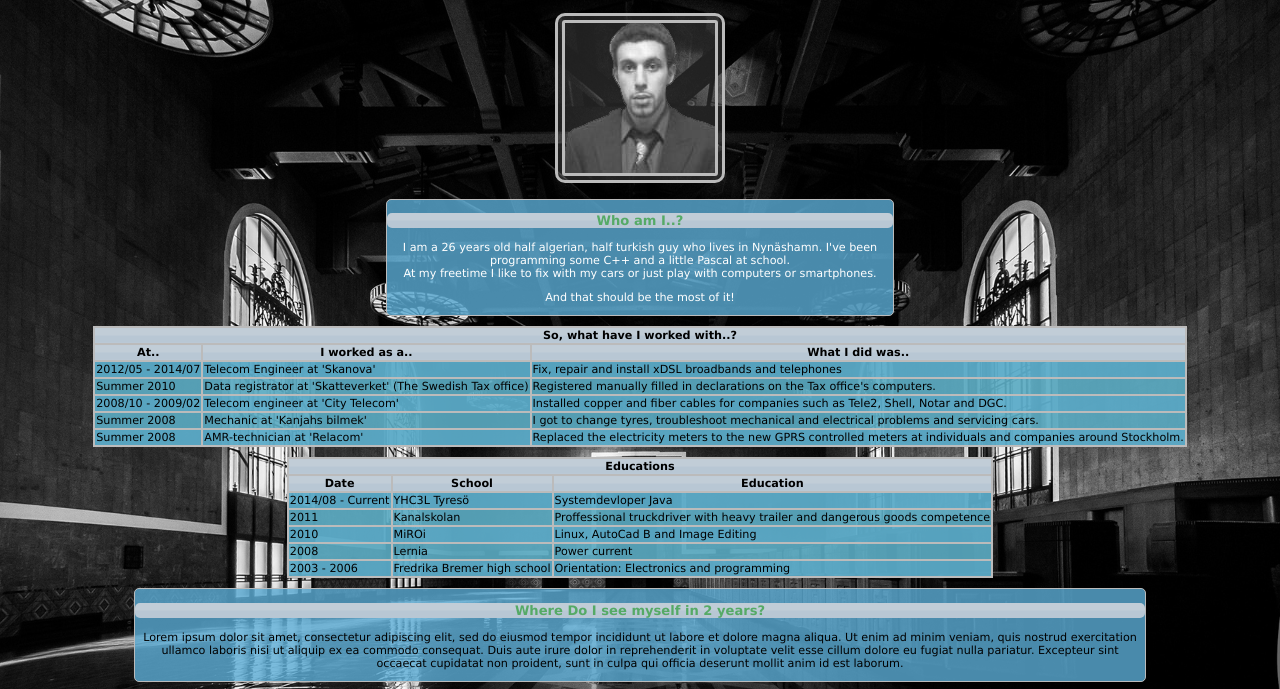
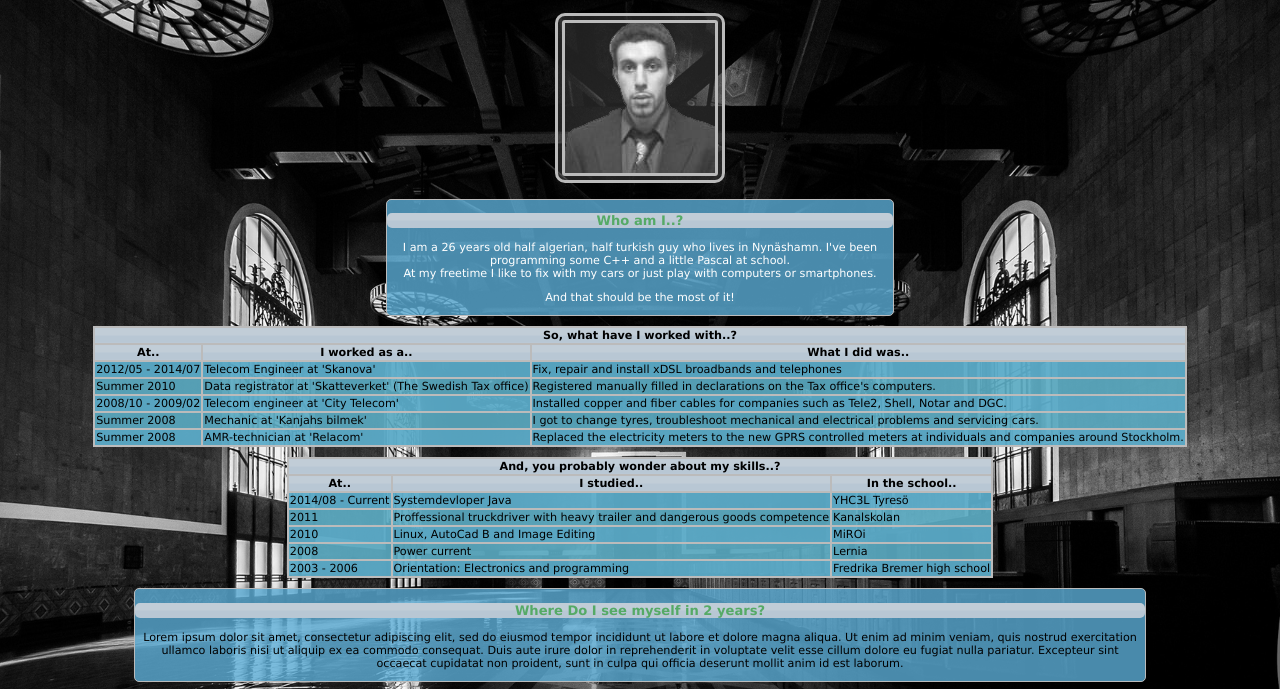
Before and after one commit to OsamaB/cv, a plain HTML site: page index.html in a window 1280 px wide. Shown: the part 97-786 px from the top of the page. Drawn offline with Linux system fonts and the light colour scheme.

Commit message:
Change tables in index.html and remove picture pattern

```diff
--- a/index.html
+++ b/index.html
@@ -80,37 +80,37 @@
 				</table>
 				<table>
 					<tr>
-						<th colspan="3" class="title">Educations</th>
+						<th colspan="3" class="title">And, you probably wonder about my skills..?</th>
 					</tr>
 					<tr>
-						<th>Date</th>
-						<th>School</th>
-						<th>Education</th>
+						<th>At..</th>
+						<th>I studied..</th>
+						<th>In the school..</th>
 					</tr>
 					<tr>
 						<td>2014/08 - Current</td>
+						<td>Systemdevloper Java</td>
 						<td>YHC3L Tyresö</td>
-						<td>Systemdevloper Java</td>
 					</tr>
 					<tr class="alt">
 						<td>2011</td>
+						<td>Proffessional truckdriver with heavy trailer and dangerous goods competence</td>
 						<td>Kanalskolan</td>
-						<td>Proffessional truckdriver with heavy trailer and dangerous goods competence</td>
 					</tr>
 					<tr>
 						<td>2010</td>
+						<td>Linux, AutoCad B and Image Editing</td>
 						<td>MiROi</td>
-						<td>Linux, AutoCad B and Image Editing</td>
 					</tr>
 					<tr class="alt">
 						<td>2008</td>
+						<td>Power current</td>
 						<td>Lernia</td>
-						<td>Power current</td>
 					</tr>
 					<tr>
 						<td>2003 - 2006</td>
+						<td>Orientation: Electronics and programming</td>
 						<td>Fredrika Bremer high school</td>
-						<td>Orientation: Electronics and programming</td>
 					</tr>
 				</table>
 			</div>
```
Also changed, not shown: pattern.png (deleted), 1 other file.
